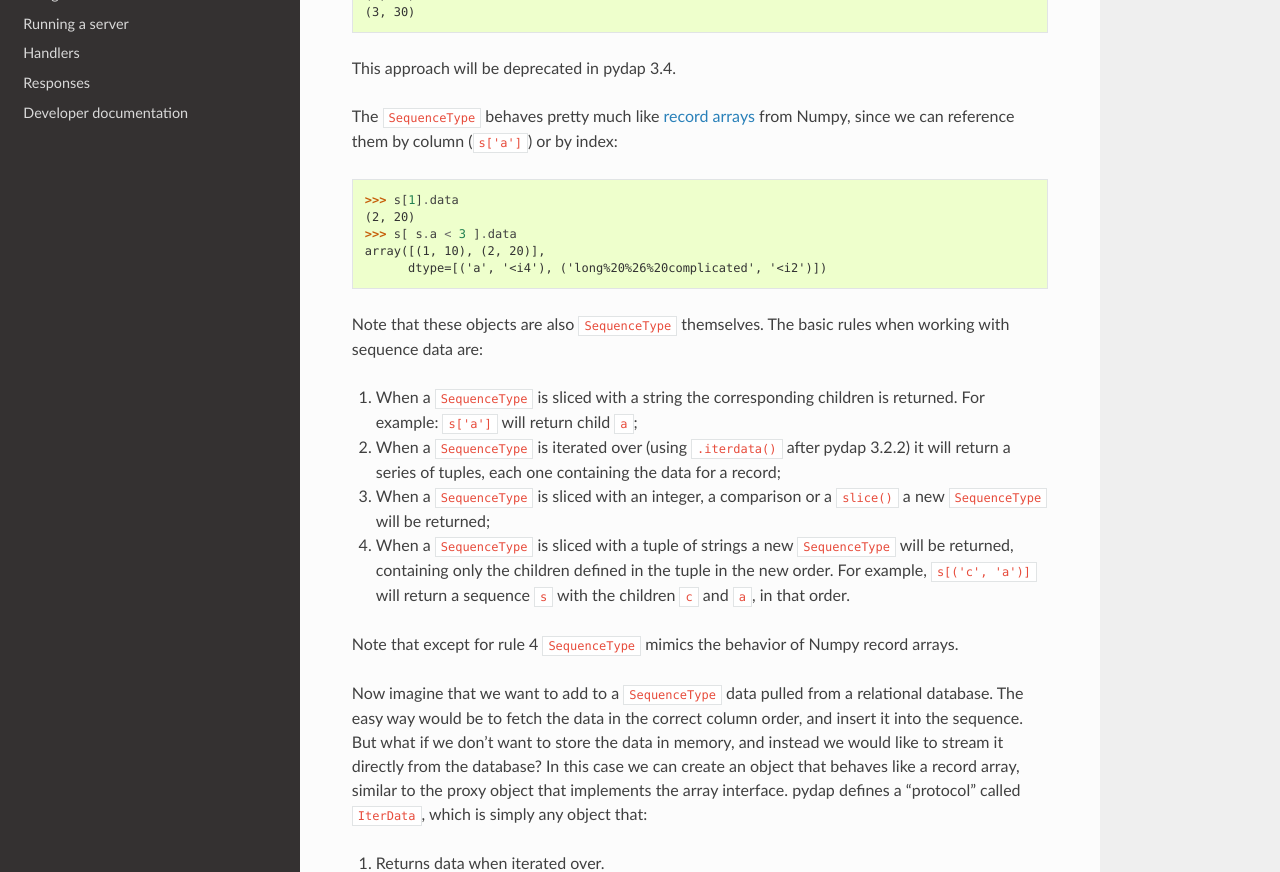
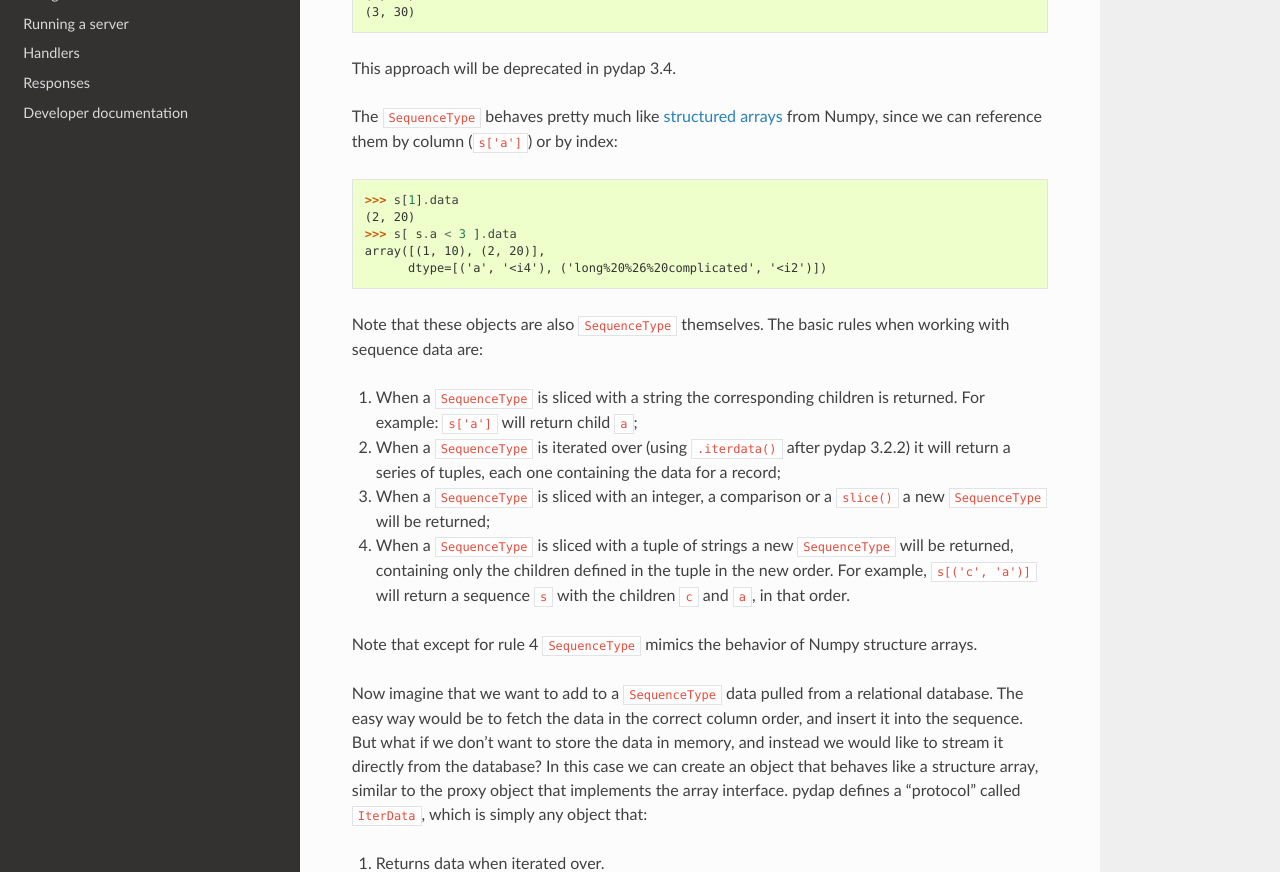
Before and after one commit to pydap/pydap, a Sphinx documentation site: the page built from docs/developer_data_model.rst, in a window 1280 px wide and 1400 px high, scrolled down 6132 px. Shown: the part 151-1023 px from the top of the window. Built offline with Sphinx 7.4.7 and the Read the Docs theme 2.0.0, drawn with Linux system fonts in a browser that asks for light colours; pages that are not in the unit, such as notebooks, are missing from menus; the version number is read from the project's files by our own code.

Commit message:
fix broken links

```diff
--- a/docs/developer_data_model.rst
+++ b/docs/developer_data_model.rst
@@ -304,7 +304,7 @@
 
 This approach will be deprecated in pydap 3.4.
 
-The ``SequenceType`` behaves pretty much like `record arrays <http://docs.scipy.org/doc/numpy/user/basics.rec.html>`_ from
+The ``SequenceType`` behaves pretty much like `structured arrays <https://numpy.org/doc/stable/user/basics.rec.html>`_ from
 Numpy, since we can reference them by column (``s['a']``) or by index:
 
 .. doctest::
@@ -323,12 +323,12 @@
 4. When a ``SequenceType`` is sliced with a tuple of strings a new ``SequenceType`` will be returned, containing only the children defined in the tuple in the new order.
    For example, ``s[('c', 'a')]`` will return a sequence ``s`` with the children ``c`` and ``a``, in that order.
 
-Note that except for rule 4 ``SequenceType`` mimics the behavior of Numpy record arrays.
+Note that except for rule 4 ``SequenceType`` mimics the behavior of Numpy structure arrays.
 
 Now imagine that we want to add to a ``SequenceType`` data pulled from a relational database.
 The easy way would be to fetch the data in the correct column order, and insert it into the sequence.
 But what if we don't want to store the data in memory, and instead we would like to stream it directly from the database?
-In this case we can create an object that behaves like a record array, similar to the proxy object that implements the array interface.
+In this case we can create an object that behaves like a structure array, similar to the proxy object that implements the array interface.
 pydap defines a "protocol" called ``IterData``, which is simply any object that:
 
 1. Returns data when iterated over.
```
